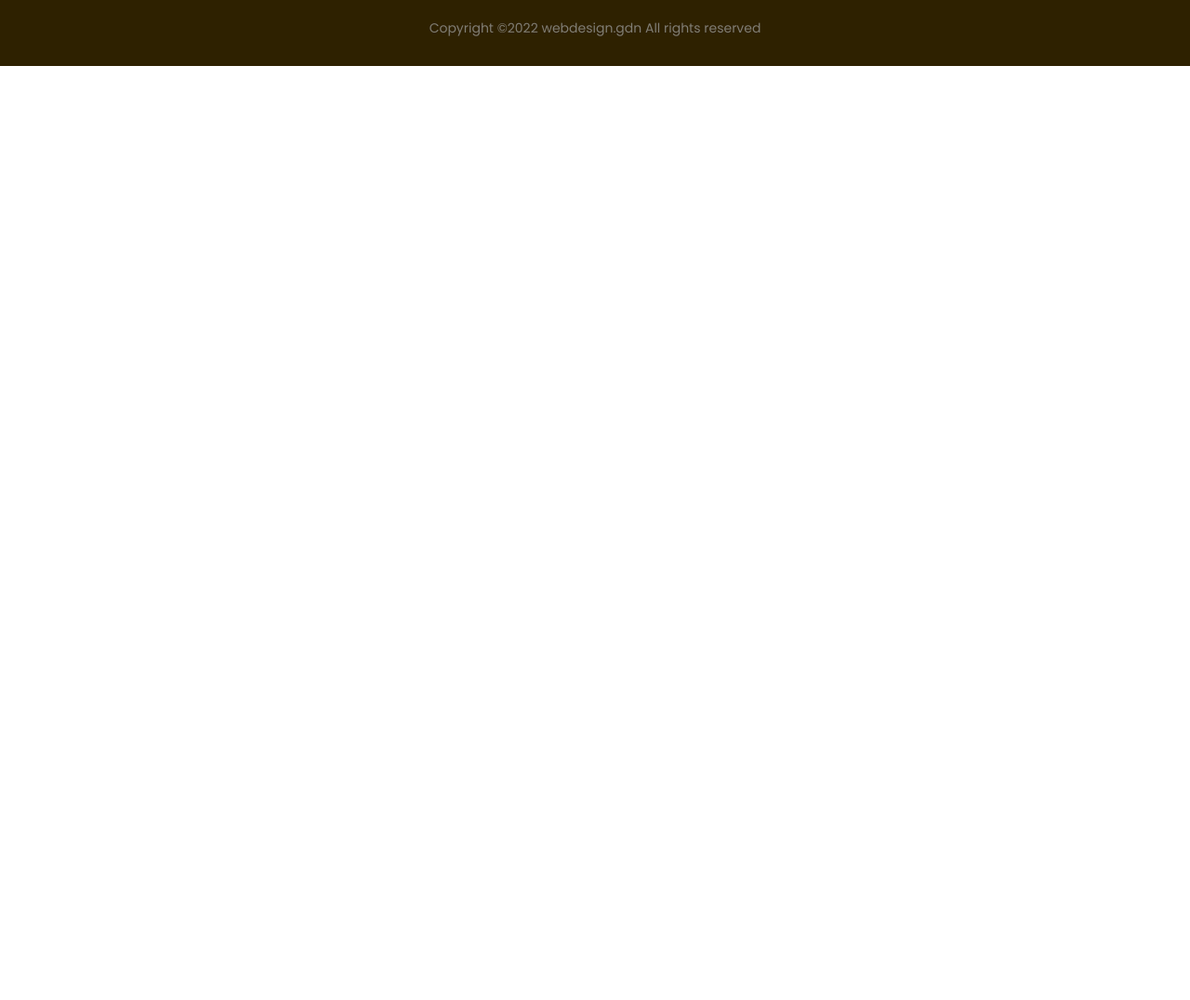
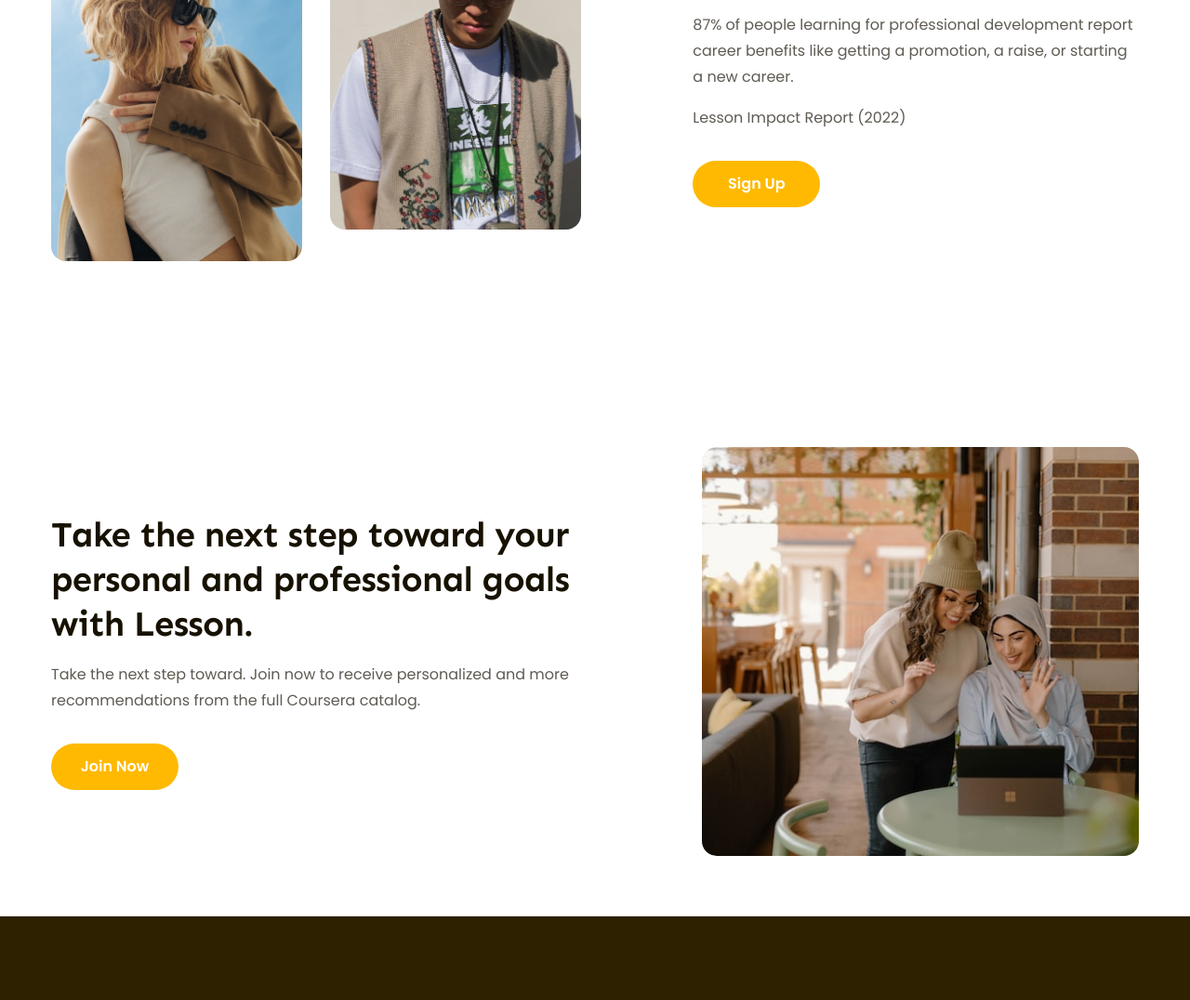
Before and after one commit to kiyoshitrandev/f8-htmlcss-02, a plain HTML site: page index.html in a window 1280 px wide. Shown: the part 2688-3764 px from the top of the page at 93% size. Before the commit the page ends 2759 px from the top, so only its background shows below. Drawn offline with Linux system fonts and the light colour scheme; files whose address does not match are found by name.

Commit message:
features

```diff
--- a/assets/css/styles.css
+++ b/assets/css/styles.css
@@ -477,6 +477,72 @@ a {
     color: #ffffff;
 }
 
+/* Features */
+.features {
+    margin-top: 135px;
+    padding: 65px 0;
+}
+
+.features .body {
+    display: flex;
+    justify-content: space-between;
+}
+
+.features .images {
+    display: flex;
+    gap: 0 30px;
+}
+
+.features .images img {
+    width: 270px;
+    height: 404px;
+    border-radius: 16px;
+    object-fit: cover;
+}
+
+.features img.lower {
+    margin-top: 34px;
+}
+
+.features .content {
+    width: 41%;
+    display: flex;
+    flex-direction: column;
+    align-items: flex-start;
+    justify-content: center;
+}
+
+.features .desc {
+    margin-top: 16px;
+    font-size: 1.6rem;
+    line-height: 1.75;
+    color: #5f5b53;
+}
+
+.features .content .cta-btn {
+    margin-top: 32px;
+    min-width: 137px;
+    color: #fff;
+    background: var(--primary-color);
+}
+
+.features-2nd {
+    margin-top: 70px;
+}
+
+.features-2nd .body {
+    flex-direction: row-reverse;
+}
+
+.features-2nd .content {
+    width: 49%;
+}
+
+.features-2nd .images img {
+    width: 470px;
+    height: 440px;
+}
+
 /* Footer */
 .footer {
     padding: 96px 135px 0px;
--- a/index.html
+++ b/index.html
@@ -397,6 +397,61 @@
                     </div>
                 </div>
             </div>
+            <!-- Features 1 -->
+            <div class="features">
+                <div class="main-content">
+                    <div class="body">
+                        <div class="images">
+                            <img
+                                class="lower"
+                                src="./assets/img/feature-1.jpg"
+                                alt="Learner outcomes through our awesome platform"
+                            />
+                            <img
+                                src="./assets/img/feature-2.jpg"
+                                alt="Learner outcomes through our awesome platform"
+                            />
+                        </div>
+                        <div class="content">
+                            <h2 class="heading lv2">
+                                Learner outcomes through our awesome platform
+                            </h2>
+                            <p class="desc">
+                                87% of people learning for professional
+                                development report career benefits like getting
+                                a promotion, a raise, or starting a new career.
+                            </p>
+                            <p class="desc">Lesson Impact Report (2022)</p>
+                            <a href="#!" class="btn cta-btn">Sign Up</a>
+                        </div>
+                    </div>
+                </div>
+            </div>
+            <!-- Features 2 -->
+            <div class="features features-2nd">
+                <div class="main-content">
+                    <div class="body">
+                        <div class="images">
+                            <img
+                                src="./assets/img/feature-3.jpg"
+                                alt="Take the next step toward your personal and professional goals with Lesson."
+                            />
+                        </div>
+                        <div class="content">
+                            <h2 class="heading lv2">
+                                Take the next step toward your personal and
+                                professional goals with Lesson.
+                            </h2>
+                            <p class="desc">
+                                Take the next step toward. Join now to receive
+                                personalized and more recommendations from the
+                                full Coursera catalog.
+                            </p>
+                            <a href="#!" class="btn cta-btn">Join Now</a>
+                        </div>
+                    </div>
+                </div>
+            </div>
         </main>
         <!-- Footer -->
         <footer class="footer">
```
